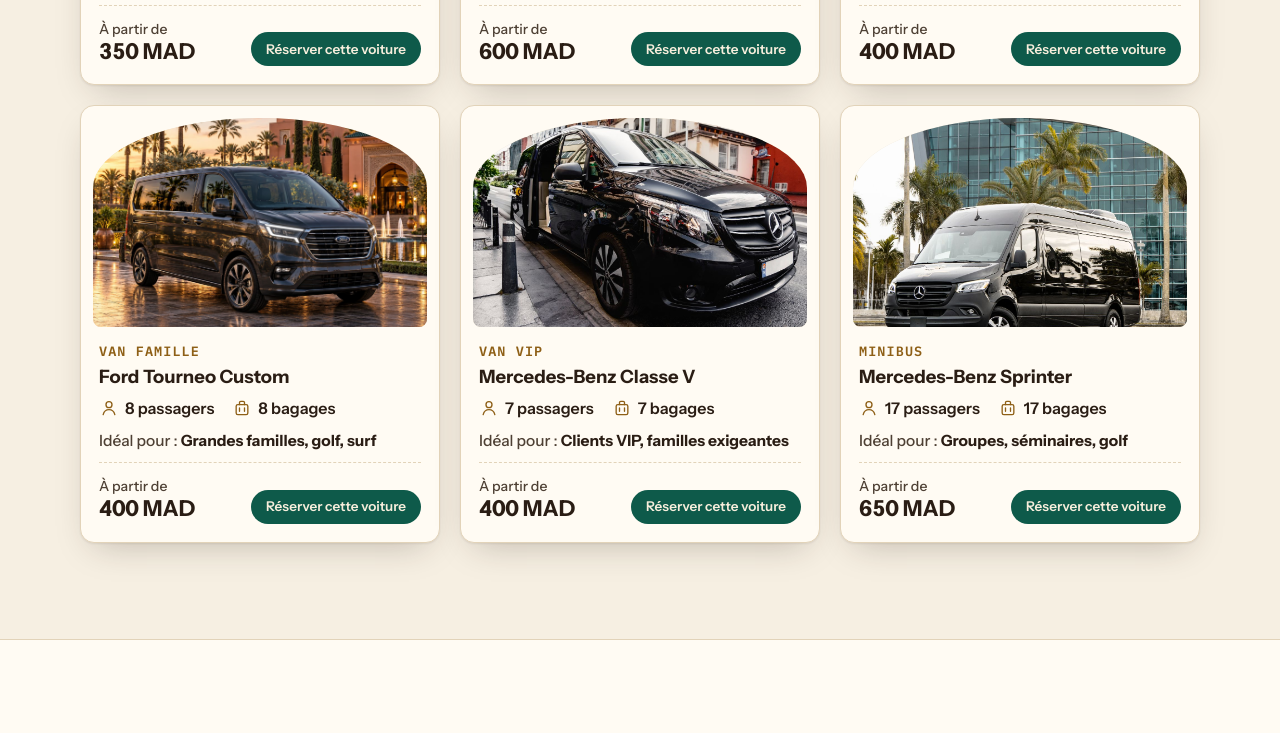
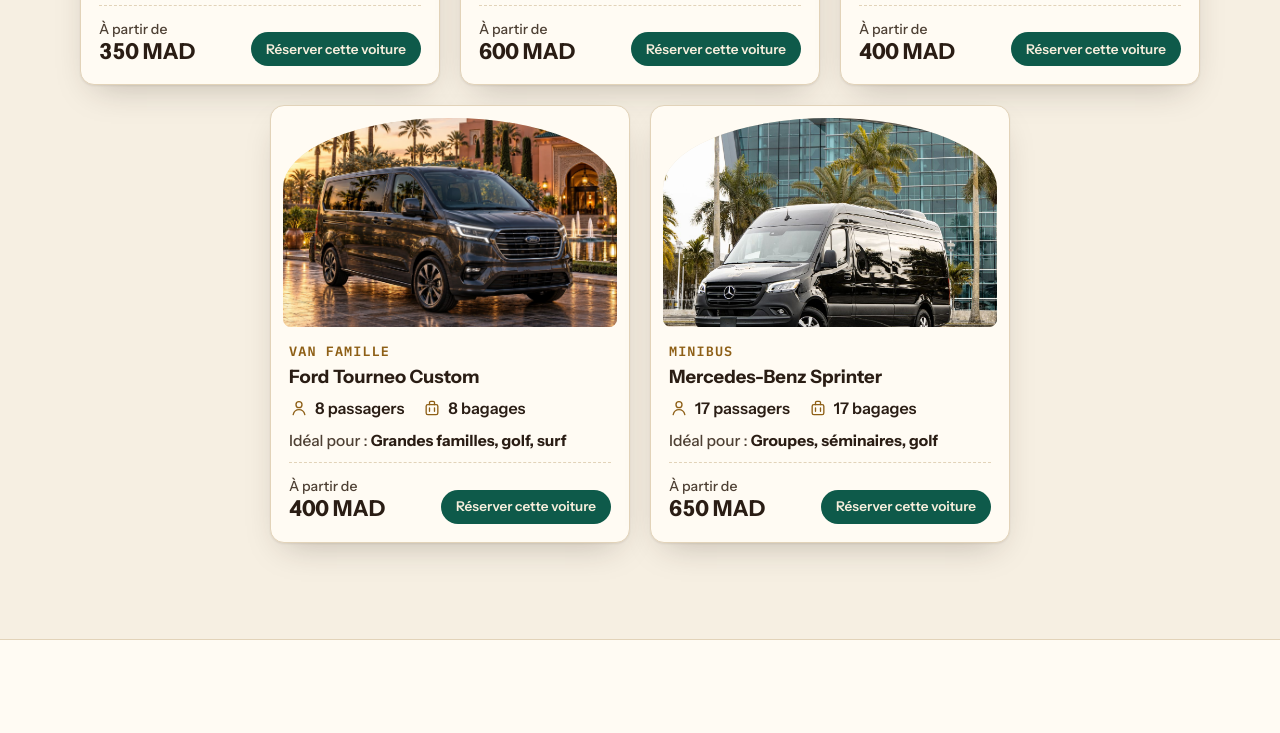
Before and after one commit to mohammedhachimi93hm-png/safarashuttle, a plain HTML site: page index.html in a window 1280 px wide. Shown: the part 1896-2629 px from the top of the page. Drawn offline with Linux system fonts and the light colour scheme; a web font is replaced by a local one.

Commit message:
Retrait de la Mercedes Classe V (doublon du Vito)
- Classe V retirée des voitures, des tarifs, du calcul et de la réservation
- Tableau des tarifs : colonne Van = Mercedes Vito (mêmes prix)
- Photo de la Classe V supprimée
- Cartes des voitures centrées (5 cartes)

Co-Authored-By: Claude Opus 5.5 <noreply@anthropic.com>

```diff
--- a/index.html
+++ b/index.html
@@ -254,7 +254,8 @@ button{font:inherit;color:inherit}
 @media (max-width:1020px){.svc{grid-template-columns:repeat(2,minmax(0,1fr))}}
 @media (max-width:560px){.svc{grid-template-columns:minmax(0,1fr)}}
 
-.fleet{display:grid;grid-template-columns:repeat(3,minmax(0,1fr));gap:20px}
+.fleet{display:flex;flex-wrap:wrap;justify-content:center;gap:20px}
+.fleet .car{flex:0 1 calc((100% - 40px) / 3);min-width:0}
 .car{display:flex;flex-direction:column;border:1px solid var(--line);border-radius:var(--r);background:var(--surface);overflow:hidden;box-shadow:var(--shadow)}
 .car-art{position:relative;margin:12px 12px 0;background:var(--surface-2);border-radius:50% 50% 8px 8px / 70px 70px 8px 8px;padding:40px 22px 6px;color:var(--ink);overflow:hidden}
 .car-art svg{display:block;width:100%;height:auto;max-height:118px}
@@ -273,8 +274,8 @@ button{font:inherit;color:inherit}
 .car-foot{margin-top:auto;padding-top:14px;border-top:1px dashed var(--line);display:flex;justify-content:space-between;align-items:flex-end;gap:10px;flex-wrap:wrap}
 .from{font-size:14px;color:var(--muted);line-height:1.3}
 .from b{display:block;font-size:22px;color:var(--ink);font-variant-numeric:tabular-nums}
-@media (max-width:1020px){.fleet{grid-template-columns:repeat(2,minmax(0,1fr))}}
-@media (max-width:640px){.fleet{grid-template-columns:minmax(0,1fr)}}
+@media (max-width:1020px){.fleet .car{flex-basis:calc((100% - 20px) / 2)}}
+@media (max-width:640px){.fleet .car{flex-basis:100%}}
 
 .steps{display:grid;grid-template-columns:repeat(4,minmax(0,1fr));gap:28px;list-style:none;padding:0;margin:0}
 .steps li{display:flex;flex-direction:column;gap:10px;padding-top:20px;border-top:1px solid var(--line)}
@@ -716,7 +717,7 @@ const CONFIG = {
   base: 250,       // prise en charge (MAD)
   perKm: 6.6,      // prix par km (MAD), berline Skoda
   minFare: 350,    // prix minimum d'un transfert (MAD)
-  dayRates: {eco:2000, prem:2500, vito:3000, tourneo:3000, van:3000, bus:4800}, // mise à disposition 9 h / 100 km
+  dayRates: {eco:2000, prem:2500, vito:3000, tourneo:3000, bus:4800}, // mise à disposition 9 h / 100 km
   roadFactor: 1.3, // distance route ≈ distance à vol d'oiseau × 1,3
   hourRate: 220,   // mise à disposition, prix par heure (MAD)
   minHours: 3,
@@ -739,9 +740,6 @@ const CLASSES = [
   {id:'tourneo', shape:'van', pax:8, bags:8, mult:1.13, img:'car-ford-tourneo.jpg', pos:'center 62%',
    name:{fr:'Van Famille',en:'Family Van'}, model:{fr:'Ford Tourneo Custom ou similaire',en:'Ford Tourneo Custom or similar'},
    best:{fr:'Grandes familles, golf, surf',en:'Large families, golf, surf trips'}},
-  {id:'van', shape:'van', pax:7, bags:7, mult:1.13, img:'car-mercedes-classe-v.jpg', pos:'center 58%',
-   name:{fr:'Van VIP',en:'VIP Van'}, model:{fr:'Mercedes-Benz Classe V ou similaire',en:'Mercedes-Benz V-Class or similar'},
-   best:{fr:'Clients VIP, familles exigeantes',en:'VIP guests, discerning families'}},
   {id:'bus', shape:'bus', pax:17, bags:17, mult:1.8, img:'car-mercedes-sprinter.jpg', pos:'center 74%',
    name:{fr:'Minibus',en:'Minibus'}, model:{fr:'Mercedes-Benz Sprinter ou similaire',en:'Mercedes-Benz Sprinter or similar'},
    best:{fr:'Groupes, séminaires, golf',en:'Groups, seminars, golf trips'}}
@@ -904,7 +902,7 @@ const ROUTES = [
   ['casa-centre','benimellal'],['casa-centre','meknes'],['casa-centre','marrakech-medina'],['casa-centre','fes-medina'],['casa-centre','essaouira'],
   ['casa-centre','tetouan'],['casa-centre','tanger-centre'],['casa-centre','chefchaouen'],['casa-centre','agadir-baie'],['casa-centre','dakhla-lagune']
 ];
-const TABLE_CLASSES = ['eco','van','prem','bus'];
+const TABLE_CLASSES = ['eco','vito','prem','bus'];
 const TRIP_COLOR = {ourika:'teal',agafay:'terra',essaouira:'majorelle',aitbenhaddou:'brass-hi',merzouga:'terra',chefchaouen:'majorelle'};
 
 /* ====== Villes du hero (photos dans images/) ====== */
@@ -1215,7 +1213,7 @@ const FIXED_OF = {
   'fes-medina':'fes', 'fes-ville':'fes', FEZ:'fes', essaouira:'essaouira', ESU:'essaouira', tetouan:'tetouan',
   'tanger-centre':'tanger', TNG:'tanger', chefchaouen:'chefchaouen', 'agadir-baie':'agadir', AGA:'agadir'
 };
-const FIXED_COL = {eco:0, vito:1, tourneo:1, van:1, prem:2};
+const FIXED_COL = {eco:0, vito:1, tourneo:1, prem:2};
 const r50=n=>Math.round(n/50)*50;
 function fixedKey(a,b){
   const ca=isCasa(a), cb=isCasa(b);
```
Also changed, not shown: images/car-mercedes-classe-v.jpg (deleted).
